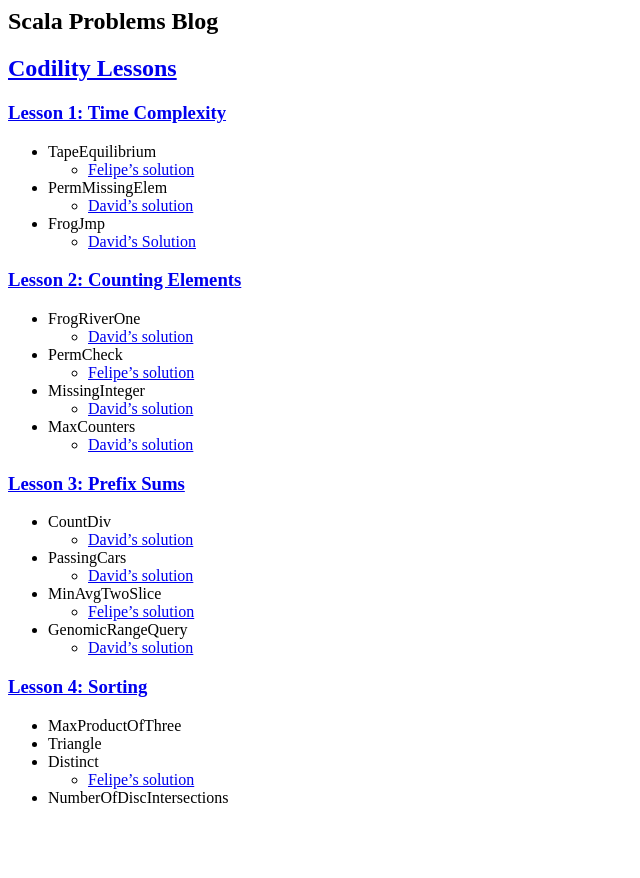
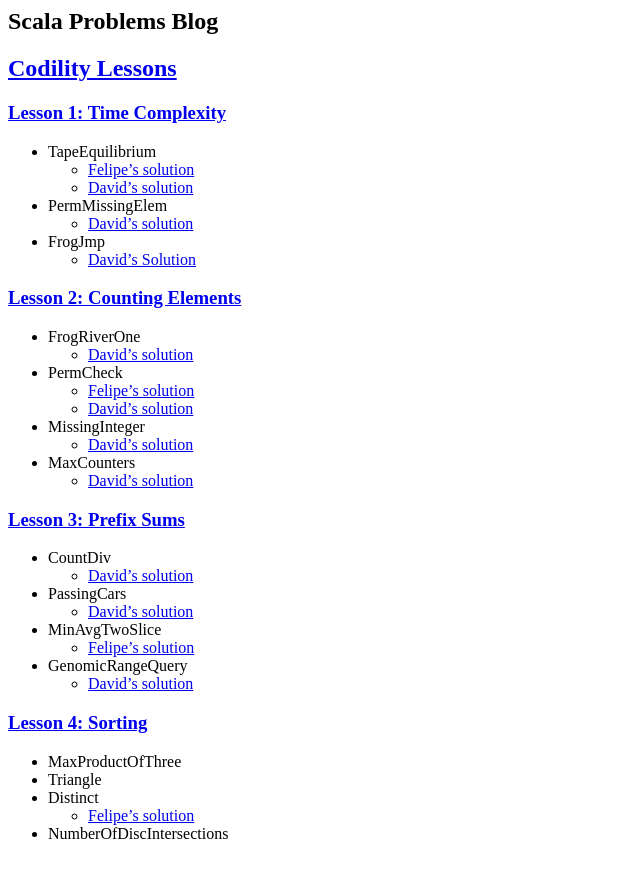
Before and after one commit to scalaproblems/scalaproblems.github.io, a Jekyll site: the page built from index.md, in a window 1280 px wide. Shown: the top 878 px of the page, without its empty margins (0-640 px from the left). Built offline with Jekyll 4.4.1, drawn with Linux system fonts in a browser that asks for light colours.

Commit message:
Add two more

```diff
--- a/index.md
+++ b/index.md
@@ -8,6 +8,7 @@ layout: default
 ### [Lesson 1: Time Complexity](https://codility.com/programmers/lessons/1)
 - TapeEquilibrium
     - [Felipe's solution](https://codility.com/demo/results/demo8HMGGH-TPP/)
+    - [David's solution](https://codility.com/demo/results/demoNVKCNY-SDT/)
 - PermMissingElem
     - [David's solution](https://codility.com/demo/results/demo889TNH-7GZ/)
 - FrogJmp
@@ -18,6 +19,7 @@ layout: default
     - [David's solution](https://codility.com/demo/results/demoZ9AN4M-94S/)
 - PermCheck
     - [Felipe's solution](https://codility.com/demo/results/demoC7B3DN-3UN/)
+    - [David's solution](https://codility.com/demo/results/demoE23UY4-HHX/)
 - MissingInteger
     - [David's solution](https://codility.com/demo/results/demoUN36M4-YX8/)
 - MaxCounters
```
Also changed, not shown: Gemfile.lock.
